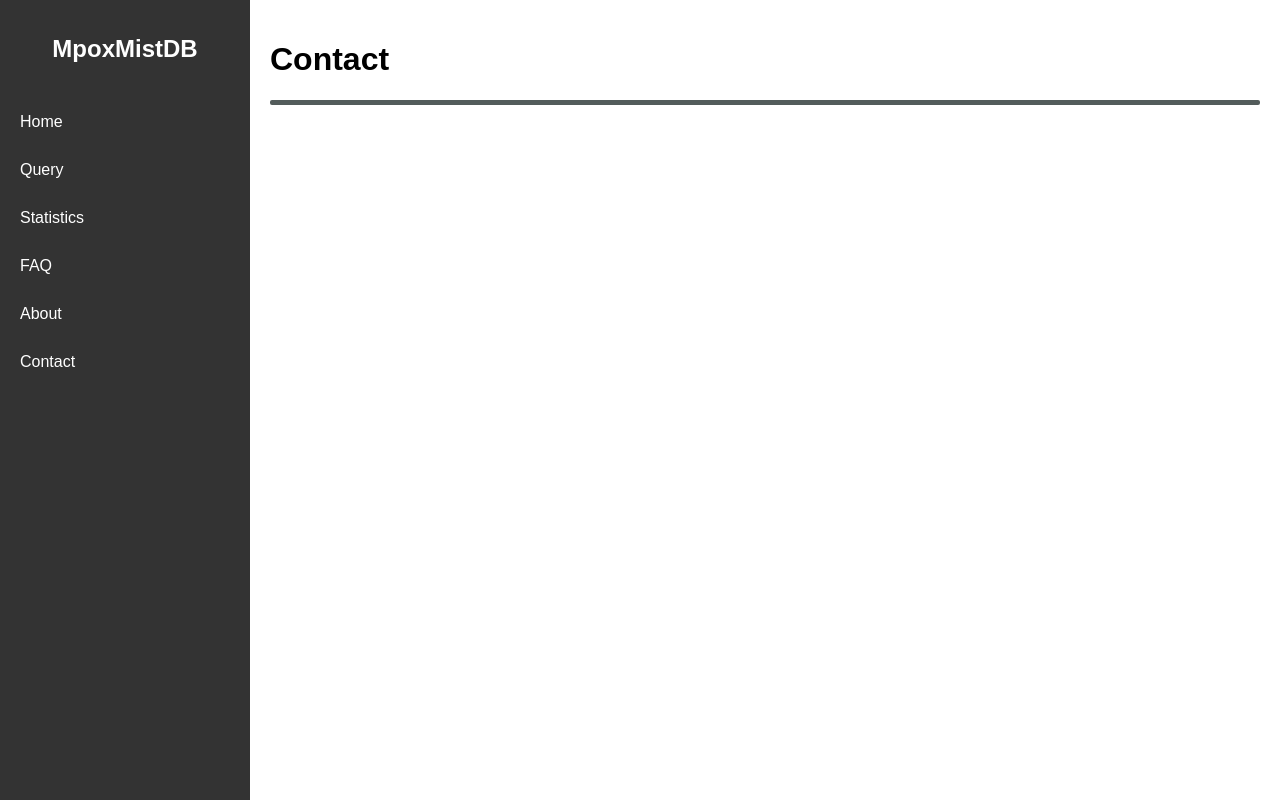
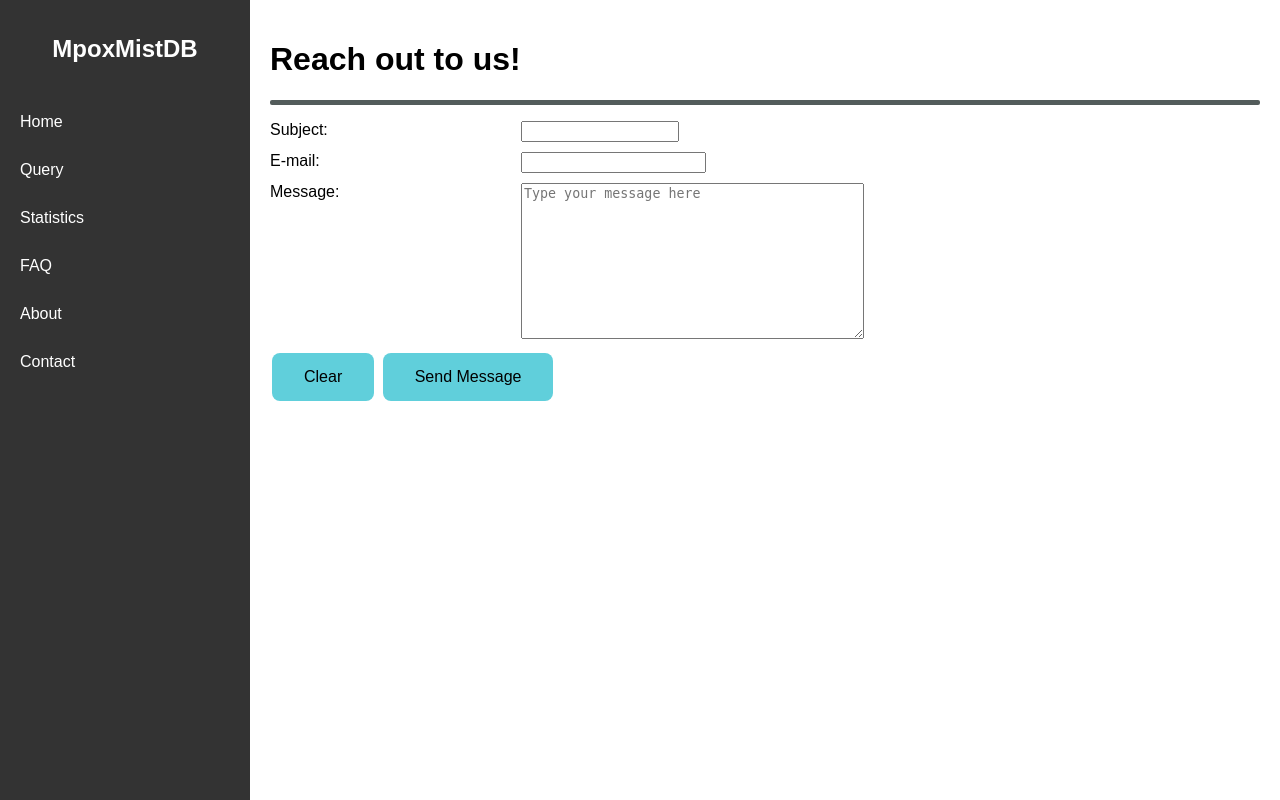
Before and after one commit to gustavsganzerla/ssr-db, a Django app: page /database/contact/ in a window 1280 px wide. Run offline with Django 5.2, Linux system fonts and the light colour scheme.

Commit message:
added contact form

```diff
--- a/django_sample/database/forms.py
+++ b/django_sample/database/forms.py
@@ -46,3 +46,11 @@ class QueryForm(forms.Form):
          widget=forms.Select(attrs={'id':'id_for_length'}),
          required=True
         )
+
+class ContactForm(forms.Form):
+    subject = forms.CharField(required=True)
+    email = forms.EmailField(required=True)
+    message = forms.CharField(widget=forms.Textarea(attrs={"rows":10,
+                                                                "cols":40,
+                                                                "placeholder":"Type your message here"}),
+                                                                required=True)
--- a/django_sample/database/templates/database/contact.html
+++ b/django_sample/database/templates/database/contact.html
@@ -1,8 +1,60 @@
 {% extends 'base.html'%}
 
-{% block content %}
+{%block content%}
 
-<h1> Contact </h1>
-<div class='horizontal-bar'></div> <p> <p>
+<style>
 
-{% endblock %}
+    .form-row {
+        display: flex;
+        align-items: left;
+        margin-bottom: 10px;
+    }
+    .form-row label {
+        width: 250px;
+        margin-right: 1px;
+    }
+    .form-row input[type="text"] {
+        width: 150px;
+    }
+
+
+
+
+</style>
+
+<h1>Reach out to us!</h1>
+    <div class='horizontal-bar'></div> <p> <p>
+
+
+<div class="form-container">
+    <form id="ContactForm" method="POST" enctype="multipart/form-data">
+        {% csrf_token %}
+        <div class='form-row'>
+            <label for="{{form.subject.id_for_subject}}">Subject:</label>
+            {{form.subject}}
+        </div>
+
+        <div class='form-row'>
+            <label for="{{form.email.id_for_email}}">E-mail:</label>
+            {{form.email}}
+        </div>
+
+        <div class='form-row'>
+            <label for="{{form.message.id_for_message}}">Message:</label>
+            {{form.message}}
+        </div>
+
+        <button class='submit-button' onclick="clearForm()">Clear</button>
+        <button class='submit-button'>Send Message</button>
+
+    </form>
+</div>
+</div>
+
+<script>
+    function clearForm() {
+        document.getElementById("ContactForm").reset();
+    }
+</script>
+
+{%endblock%}
--- a/django_sample/database/views.py
+++ b/django_sample/database/views.py
@@ -1,10 +1,13 @@
 from django.shortcuts import render
 from django.http import HttpResponse
-from . forms import QueryForm
+from . forms import QueryForm, ContactForm
 from django.db.models import Q, Func, Value
 from .models import Cssr, Issr, Ssr, Vntr, Ssr_primers
 import csv
 from django.db.models.functions import Length
+
+from django.core.mail import EmailMessage, get_connection
+from django.conf import settings
 
 # Create your views here.
 
@@ -264,7 +267,39 @@ def about(request):
     return render(request, "database/about.html")
 
 def contact(request):
-    return render(request, "database/contact.html")
+    if request.method=='POST':
+        form = ContactForm(request.POST)
+
+        if form.is_valid():
+            collected_data = form.cleaned_data
+            subject = collected_data.get('subject')
+            email = collected_data.get('email')
+            message = collected_data.get('message')
+
+            with get_connection(
+                host = settings.EMAIL_HOST,
+                port = settings.EMAIL_PORT,
+                username = settings.EMAIL_HOST_USER,
+                password = settings.EMAIL_HOST_PASSWORD,
+                use_ssl = settings.EMAIL_USE_SSL
+            ) as connection:
+                subject = "MPP_"+subject
+                email_from = settings.EMAIL_HOST_USER
+                recipient_list = ['sganzerlagustavo@gmail.com']
+                message = f"{message}\n{email}"
+
+                email = EmailMessage(
+                    subject,
+                    message,
+                    email_from,
+                    recipient_list
+                )
+                email.send()
+                return render(request, 'database/contact_success.html')
+
+    else:
+        form = ContactForm()
+    return render(request, 'database/contact.html', {'form': form})
 
 
 ###downloads
```
Also changed, not shown: django_sample/database/templates/database/contact_success.html (added, +11 -0 lines), django_sample/django_sample/settings.py (+11 -1 lines).
